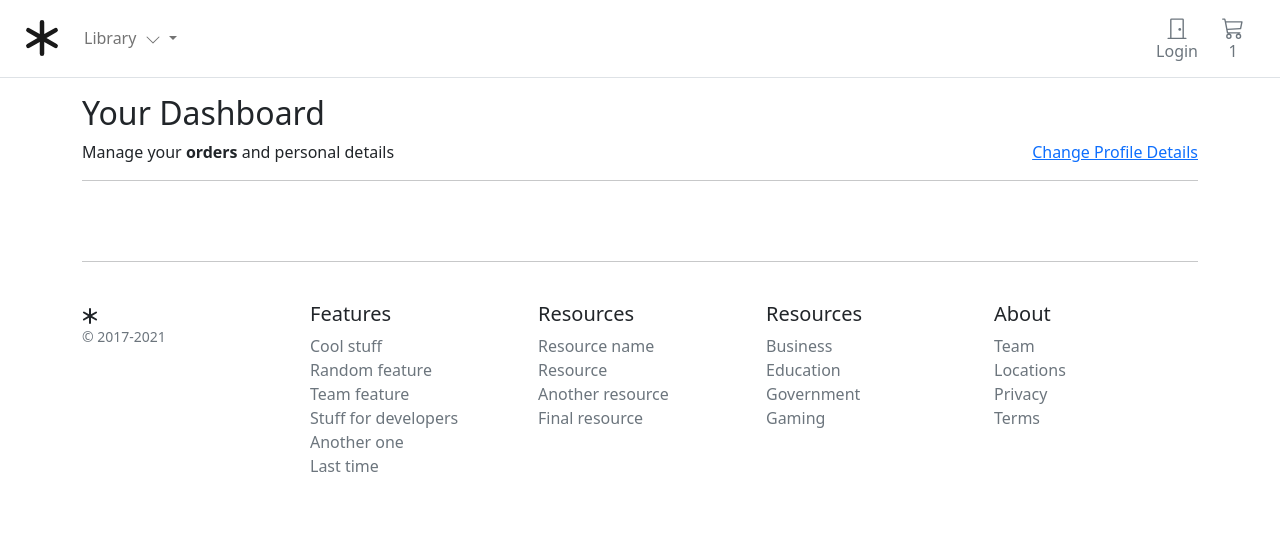
After one commit to XeyberIgideli/e-commerce, a Django app: template templates/account/dashboard/index.html in a window 1280 px wide. The commit adds this page. Shown: the top 541 px of the page. Run offline with Django 5.2, Linux system fonts and the light colour scheme; the template is opened without the code that fills it: most values are stand-ins (such as "Sample title", 1, 10 or a date in 2020).

```diff
--- /dev/null
+++ b/templates/account/dashboard/index.html
@@ -0,0 +1,68 @@
+{% extends "../../base.html" %}
+{% block title %}Dashboard{% endblock %}
+
+{% block content %}
+
+  <div class="container">
+    <div class="col-12">
+      <h1 class="h2">Your Dashboard</h1>
+    </div>
+    <div class="col-12 d-flex justify-content-between">
+      <div>Manage your <b>orders</b> and personal details</div>
+      <div><a href="{% url "account:edit_profile" %}">Change Profile Details</a></div>
+    </div>
+    <hr />
+  </div>
+  <div class="container">
+    {% comment %} {% for order in orders %}
+    <div class="row g-3">
+      <div class="col-12 bg-light p-3 d-flex justify-content-between">
+        <div class="d-flex d-flex-inline">
+          <div class="pe-3">{{ order.created }}</div>
+          <div class="dropdown">
+          <a class="text-reset text-decoration-none dropdown-toggle" href="#" role="link" id="dropdownLink" data-bs-toggle="dropdown" aria-expanded="false">
+          Dispacted to
+          <svg xmlns="http://www.w3.org/2000/svg" width="12" height="12" fill="currentColor" class="bi bi-chevron-down" viewBox="0 0 16 16">
+            <path fill-rule="evenodd" d="M1.646 4.646a.5.5 0 0 1 .708 0L8 10.293l5.646-5.647a.5.5 0 0 1 .708.708l-6 6a.5.5 0 0 1-.708 0l-6-6a.5.5 0 0 1 0-.708z"/>
+          </svg>
+          </a>
+          <ul class="dropdown-menu" aria-labelledby="dropdownLink">
+            <li class="item small">{{order.full_name}}</li>
+            <li class="item small">{{order.address1}}</li>
+            <li class="item small">{{order.address2}}</li>
+            <li class="item small">{{order.post_code}}</li>
+          </ul>
+          </div>
+        </div>
+        <div class="text-end">
+          Total paid: <span class="fw-bold">£{{ order.total_paid }}</span>
+        </div>
+      </div>
+      <div class="col-md-5 col-lg-4 order-md-last p-0 order-3">
+        <div class="d-grid gap-2 ">
+          <button class="btn btn-warning" type="button">Problem with order</button>
+          <button class="btn btn-light" type="button">Leave a review</button>
+        </div>
+      </div>
+      <div class="col-md-7 col-lg-8 p-0">
+        {% for item in order.items.all %}
+        <div class="card mb-3 border-0">
+          <div class="row g-0">
+            <div class="col-md-2 d-none d-md-block">
+              <img class="img-fluid" style="width:90px" src="{{item.product.image.url}}" />
+            </div>
+            <div class="col-md-10">
+              <div class="card-body p-1">
+                <a class="text-decoration-none" href="{{ item.product.get_absolute_url }}">
+                  <p class="card-text small">{{item.product|title}}</p>
+                </a>
+              </div>
+            </div>
+          </div>
+        </div>
+        {% endfor %}
+      </div>
+    </div>
+    {% endfor %} {% endcomment %}
+  </div>
+{% endblock %}
--- a/templates/base.html
+++ b/templates/base.html
@@ -64,7 +64,7 @@
                     </button>
 
                     {% if user.is_authenticated %}
-                    <a type="button" role="button" href=""
+                    <a type="button" role="button" href="{% url "account:logout" %}"
                         class="btn btn-outline-secondary border-0 basket-btn">
                         <div>
                             <svg xmlns="http://www.w3.org/2000/svg" width="22" height="22" fill="currentColor"
@@ -77,7 +77,7 @@
                         <span class="fs15 fw500">Logout</span>
                     </a>
                     {% else %}
-                    <a type="button" role="button" href=""
+                    <a type="button" role="button" href="{% url "account:login" %}"
                         class="btn btn-outline-secondary border-0 basket-btn">
                         <div>
                             <svg xmlns="http://www.w3.org/2000/svg" width="22" height="22" fill="currentColor"
@@ -91,8 +91,8 @@
                     </a>
                     {% endif %}
 
-
-                    <a type="button" role="button" href=""
+                    {% if user.is_authenticated %}
+                    <a type="button" role="button" href="{% url "account:dashboard" %}"
                         class="btn btn-outline-secondary border-0 basket-btn">
                         <div>
                             <svg xmlns="http://www.w3.org/2000/svg" width="22" height="22" fill="currentColor"
@@ -103,6 +103,7 @@
                         </div>
                         <span class="fs15 fw500">Account</span>
                     </a>
+                    {% endif %}
 
                     <a type="button" style=" " role="button" href="{% url "basket:basket_index" %}"
                         class="btn btn-outline-secondary border-0 basket-btn">
```
Also changed, not shown: account/forms.py (+36 -1 lines), account/models.py (+4 -3 lines), account/urls.py (+7 -0 lines), account/views.py (+28 -9 lines), templates/account/dashboard/edit-profile.html (added, +40 -0 lines), templates/account/login.html (added, +28 -0 lines), templates/account/register/invalid-confirmation.html (added, +12 -0 lines).
